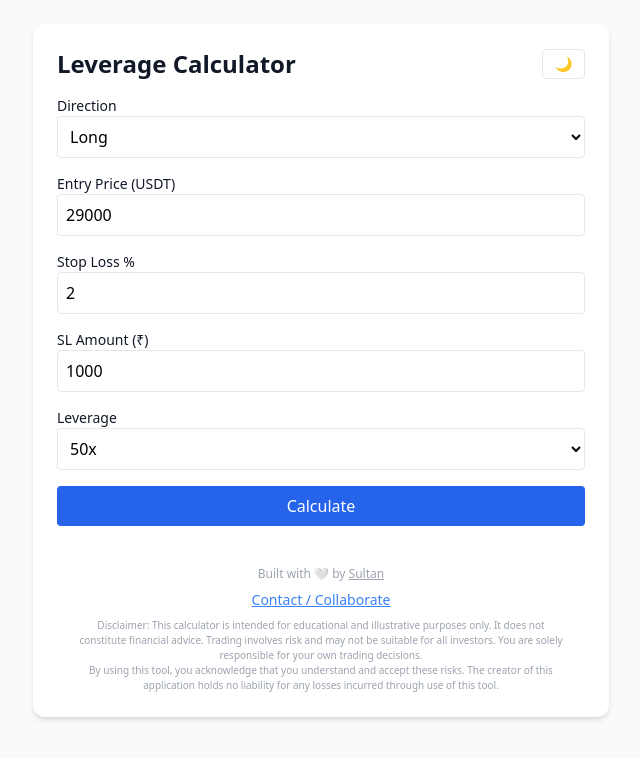
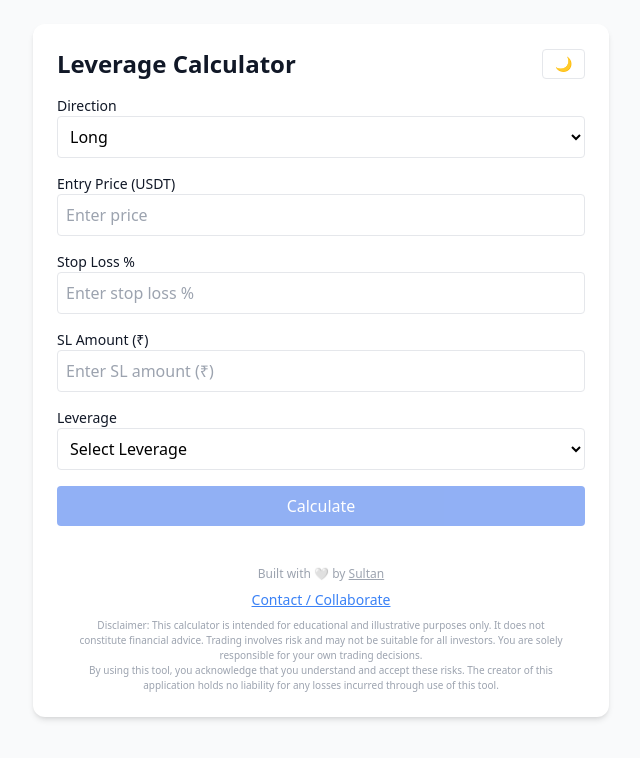
Before and after one commit to SultanisEssay/leverage-calc, a React (Create React App) app: page / in a window 1280 px wide. Shown: the top 758 px of the page, without its empty margins (319-959 px from the left). Built offline with nearby package versions, Linux system fonts and the light colour scheme.

Commit message:
Update App.js

```diff
--- a/src/App.js
+++ b/src/App.js
@@ -2,10 +2,10 @@ import React, { useState, useEffect } from "react";
 
 export default function App() {
   const [direction, setDirection] = useState("long");
-  const [entryPrice, setEntryPrice] = useState(29000);
-  const [slPercent, setSlPercent] = useState(2);
-  const [slAmount, setSlAmount] = useState(1000);
-  const [leverage, setLeverage] = useState(50);
+  const [entryPrice, setEntryPrice] = useState("");
+  const [slPercent, setSlPercent] = useState("");
+  const [slAmount, setSlAmount] = useState("");
+  const [leverage, setLeverage] = useState("");
   const [calculated, setCalculated] = useState(false);
   const [darkMode, setDarkMode] = useState(false);
   const [toast, setToast] = useState("");
@@ -132,22 +132,23 @@ export default function App() {
 
           <label className="block">
             <span className="block text-sm font-medium">Entry Price (USDT)</span>
-            <input className={inputClass} type="number" value={entryPrice} onChange={(e) => setEntryPrice(Number(e.target.value))} />
+            <input className={inputClass} type="number" placeholder="Enter price" value={entryPrice} onChange={(e) => setEntryPrice(Number(e.target.value))} />
           </label>
 
           <label className="block">
             <span className="block text-sm font-medium">Stop Loss %</span>
-            <input className={inputClass} type="number" value={slPercent} onChange={(e) => setSlPercent(Number(e.target.value))} />
+            <input className={inputClass} type="number" placeholder="Enter stop loss %" value={slPercent} onChange={(e) => setSlPercent(Number(e.target.value))} />
           </label>
 
           <label className="block">
             <span className="block text-sm font-medium">SL Amount (₹)</span>
-            <input className={inputClass} type="number" value={slAmount} onChange={(e) => setSlAmount(Number(e.target.value))} />
+            <input className={inputClass} type="number" placeholder="Enter SL amount (₹)" value={slAmount} onChange={(e) => setSlAmount(Number(e.target.value))} />
           </label>
 
           <label className="block">
             <span className="block text-sm font-medium">Leverage</span>
             <select className={inputClass} value={leverage} onChange={(e) => setLeverage(Number(e.target.value))}>
+  <option value="" disabled hidden>Select Leverage</option>
               {[...Array(21)].map((_, i) => i * 50).filter((v) => v > 0).map((val) => (
                 <option key={val} value={val}>{val}x</option>
               ))}
```
